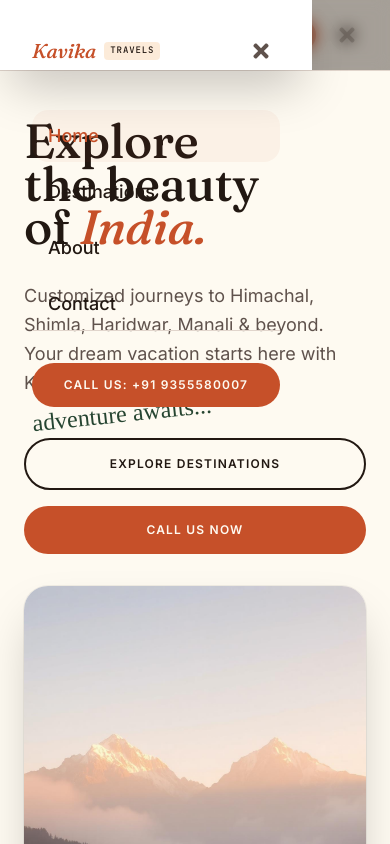
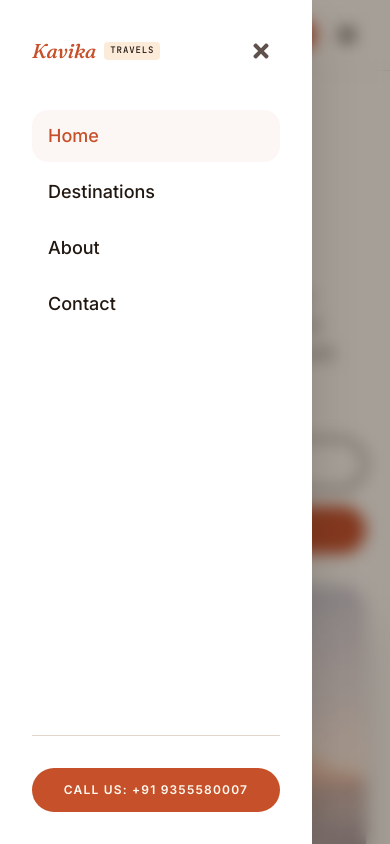
Before and after one commit to shivanshkamboj1/kavika-frontend, a React (Vite) app in the folder frontend/: page / in a window 390 px wide. Both pictures are taken after a click on the button "Toggle Menu". Shown: the top 844 px of the page. Built offline with nearby package versions, Linux system fonts and the light colour scheme; no server answers; a web font is replaced by a local one.

Commit message:
fixec nav

```diff
--- a/frontend/src/components/Navbar.jsx
+++ b/frontend/src/components/Navbar.jsx
@@ -9,6 +9,8 @@ const Navbar = () => {
     `hover:text-primary transition-colors ${isActive ? 'text-primary' : ''}`;
 
   return (
+    <>
+      {/* ── Navbar bar ── */}
       <nav className="sticky top-0 z-50 w-full bg-background/80 backdrop-blur-md border-b border-border">
         <div className="max-w-7xl mx-auto px-6 md:px-8 py-4 flex justify-between items-center">
           {/* Logo */}
@@ -47,11 +49,12 @@ const Navbar = () => {
             </button>
           </div>
         </div>
+      </nav>
 
-      {/* Mobile Menu Overlay */}
+      {/* ── Mobile Menu Overlay (OUTSIDE nav to escape stacking context) ── */}
       <div
-        className={`lg:hidden fixed inset-0 bg-ink/40 backdrop-blur-sm z-40 transition-opacity duration-300 ${
-          menuOpen ? 'opacity-100 visible' : 'opacity-0 invisible'
+        className={`lg:hidden fixed inset-0 bg-ink/40 backdrop-blur-sm z-[9999] transition-opacity duration-300 ${
+          menuOpen ? 'opacity-100 visible' : 'opacity-0 invisible pointer-events-none'
         }`}
         onClick={() => setMenuOpen(false)}
       >
@@ -105,7 +108,7 @@ const Navbar = () => {
           </div>
         </div>
       </div>
-    </nav>
+    </>
   );
 };
 
```
Lines whose indentation alone changed are shown as unchanged.
